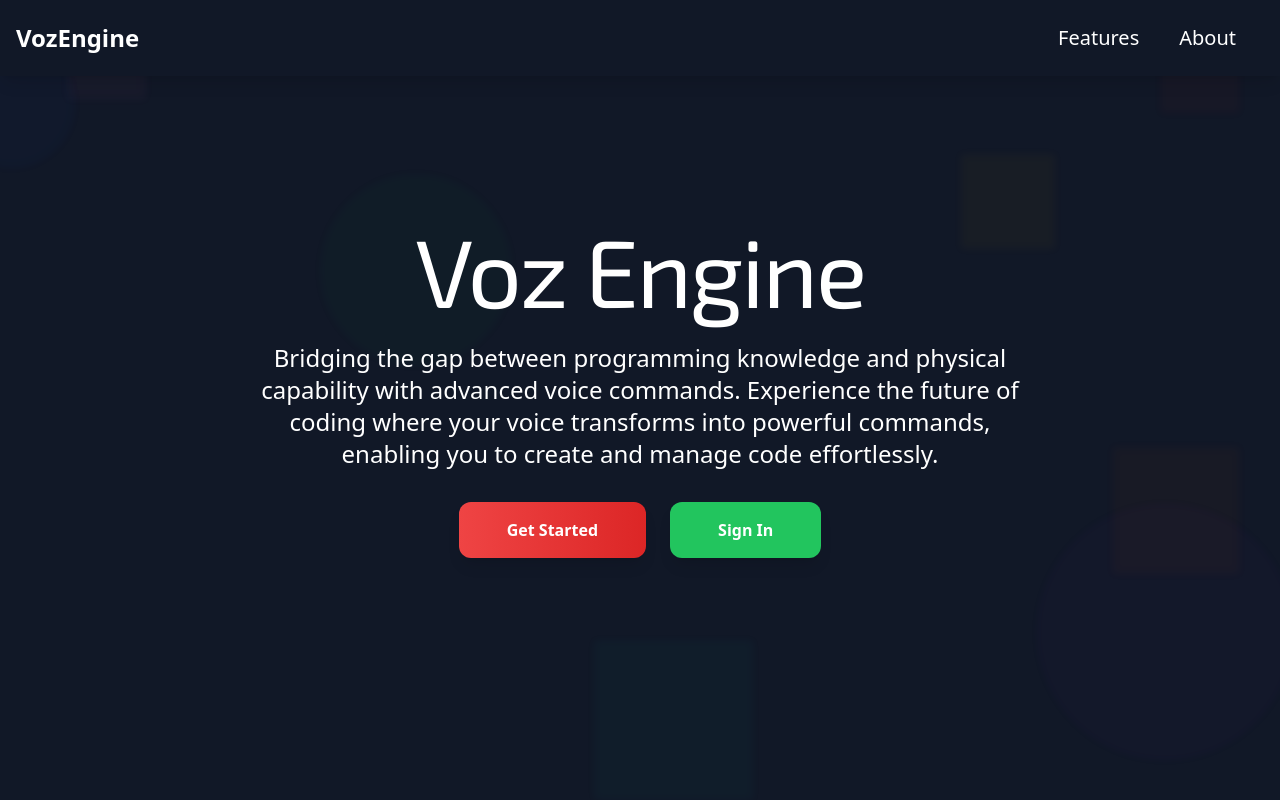
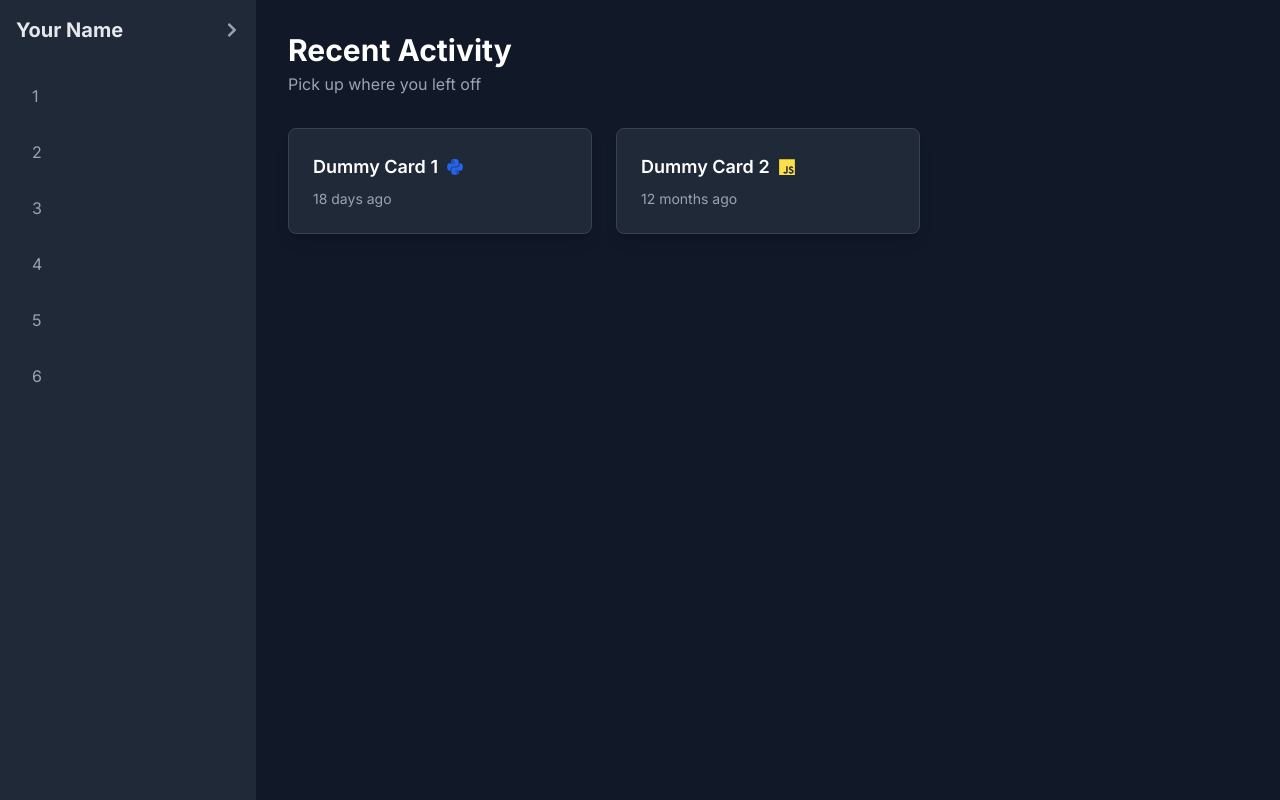
Before and after one commit to AbhishekNaik1112/Voz-, a Next.js app in the folder client/: page / in a window 1280 px wide. Shown: the top 800 px of the page. Built offline with nearby package versions, Linux system fonts and the light colour scheme; no server answers.

Commit message:
Sidebar Comp and Basic Home UI

```diff
--- a/client/app/components/Navbar.tsx
+++ b/client/app/components/Navbar.tsx
@@ -1,11 +1,12 @@
 import React from "react";
 import Link from "next/link";
 import { motion } from "framer-motion";
+// import { UserButton } from "@clerk/nextjs";
 
 const Navbar: React.FC = () => {
   return (
     <motion.nav
-      className="fixed top-0 left-0 right-0 bg-gray-900 text-white shadow-lg z-50 text-xl"
+      className="fixed top-0 left-0 right-0 text-white shadow-lg z-50 text-xl bg-transparent backdrop-blur-md backdrop-brightness-50"
       initial={{ opacity: 0, y: -50 }}
       animate={{ opacity: 1, y: 0 }}
       transition={{ duration: 0.5 }}
--- /dev/null
+++ b/client/app/components/Sidebar.tsx
@@ -0,0 +1,30 @@
+import React from "react";
+import { FaChevronRight } from "react-icons/fa";
+
+const Sidebar: React.FC = () => {
+  return (
+    <div className="w-64 h-screen bg-gray-800 p-4 text-gray-200">
+      <div className="flex items-center justify-between mb-8">
+        <span className="font-bold text-xl">Your Name</span>
+        <FaChevronRight className="cursor-pointer text-gray-400 hover:text-white transition-colors" />
+      </div>
+
+      <nav className="flex-1">
+        <ul className="space-y-4">
+          {Array.from({ length: 6 }).map((_, index) => (
+            <li key={index}>
+              <a
+                href="#"
+                className="flex items-center space-x-2 text-gray-400 hover:scale-105 hover:text-white transition-colors px-4 py-2 rounded-md hover:bg-gray-900 "
+              >
+                <span>{index + 1}</span>
+              </a>
+            </li>
+          ))}
+        </ul>
+      </nav>
+    </div>
+  );
+};
+
+export default Sidebar;
--- /dev/null
+++ b/client/app/home-page/[[...home-page]]/page.tsx
@@ -0,0 +1,38 @@
+"use client";
+import Sidebar from "@/app/components/Sidebar";
+import React from "react";
+import { FaHtml5, FaJs, FaPython, FaReact } from "react-icons/fa";
+
+const MainContent: React.FC = () => {
+  return (
+    <div className="flex">
+      <Sidebar />
+      <main className="flex-1 p-8 bg-gray-900 h-screen overflow-y-auto text-gray-200">
+        <header className="mb-8">
+          <h1 className="text-3xl font-bold text-white">Recent Activity</h1>
+          <p className="text-gray-400 mt-1">Pick up where you left off</p>
+        </header>
+
+        <section className="grid grid-cols-1 md:grid-cols-2 lg:grid-cols-3 gap-6">
+          <div className="bg-gray-800 p-6 rounded-lg shadow-lg border border-gray-700 hover:scale-105 transition duration-300">
+            <h3 className="font-semibold text-lg flex items-center space-x-2 text-white">
+              <span>Dummy Card 1</span>
+              <FaPython className="text-blue-600" />
+            </h3>
+            <p className="text-sm text-gray-400 mt-2">18 days ago</p>
+          </div>
+
+          <div className="bg-gray-800 p-6 rounded-lg shadow-lg border border-gray-700 hover:scale-105 transition duration-300">
+            <h3 className="font-semibold text-lg flex items-center space-x-2 text-white">
+              <span>Dummy Card 2</span>
+              <FaJs className="text-yellow-300" />
+            </h3>
+            <p className="text-sm text-gray-400 mt-2">12 months ago</p>
+          </div>
+        </section>
+      </main>
+    </div>
+  );
+};
+
+export default MainContent;
--- a/client/app/page.tsx
+++ b/client/app/page.tsx
@@ -1,12 +1,16 @@
-import LandingPage from "./pages/LandingPage";
-// import TestPage from "./pages/test";
-
+// import LandingPage from "./pages/LandingPage";
+// import TestPage from "./pages/Test";
+// import Sidebar from "./components/Sidebar";
+import MainContent from "./home-page/[[...home-page]]/page";
 
 export default function Home() {
   return (
     <>
-      <LandingPage />
+      {/* <LandingPage /> */}
       {/* <TestPage /> */}
+
+      <MainContent />
+      {/* <Sidebar/> */}
     </>
   );
 }
--- a/client/app/pages/LandingPage.tsx
+++ b/client/app/pages/LandingPage.tsx
@@ -10,6 +10,7 @@ import { motion } from "framer-motion";
 import { Exo_2 } from "next/font/google";
 import Navbar from "../components/Navbar";
 import { Dock } from "@/components/magicui/dock";
+import Modal from "@/components/animata/overlay/modal";
 
 const exo_2 = Exo_2({
   weight: "400",
@@ -19,7 +20,6 @@ const exo_2 = Exo_2({
 
 const LandingPage: React.FC = () => {
   const { user } = useUser();
-  console.log("log", user?.id);
   useEffect(() => {
     if (user) {
       const userData = {
@@ -38,12 +38,11 @@ const LandingPage: React.FC = () => {
           console.error("Error sending user data:", error);
         });
     }
-  }, [user]);
+  }, []);
 
   return (
     <div className="font-sans leading-normal tracking-normal bg-gray-900 text-gray-200">
       <Navbar />
-      <UserButton />
       {/* Hero Section */}
       <section className="relative bg-gray-900 text-white py-24 h-screen flex items-center justify-center overflow-hidden">
         {/* Animated Shapes */}
@@ -296,15 +295,10 @@ const LandingPage: React.FC = () => {
                 Terms
               </Link>
             </li>
-            <li className="inline-block mx-2">
-              <a
-                href="#"
-                className="hover:text-white transition duration-300 ease-in-out"
-              >
-                Contact
-              </a>
-            </li>
           </ul>
+          <div className="inline-block mx-2">
+            <Modal modalSize="lg" />
+          </div>
         </div>
       </footer>
     </div>
--- /dev/null
+++ b/client/components/animata/overlay/modal.tsx
@@ -0,0 +1,97 @@
+import { useState } from "react";
+import { AnimatePresence, motion } from "framer-motion";
+
+import { cn } from "@/lib/utils";
+import { FaGithub } from "react-icons/fa";
+import { SiGmail } from "react-icons/si";
+
+export default function Modal({
+  modalSize = "lg",
+}: {
+  modalSize?: "sm" | "lg";
+}) {
+  const [isOpen, setIsOpen] = useState(false);
+  return (
+    <div>
+      <li className="inline-block mx-2">
+        <a
+          onClick={() => setIsOpen(true)}
+          className="hover:text-white transition duration-300 ease-in-out cursor-pointer"
+        >
+          Contact
+        </a>
+      </li>
+
+      <AnimatePresence>
+        {isOpen && (
+          <div
+            onClick={() => setIsOpen(false)}
+            className="fixed inset-0 z-50 flex cursor-pointer items-center justify-center overflow-y-scroll bg-slate-900/20 p-8 backdrop-blur"
+          >
+            <motion.div
+              initial={{ scale: 0, rotate: "180deg" }}
+              animate={{
+                scale: 1,
+                rotate: "0deg",
+                transition: {
+                  type: "spring",
+                  bounce: 0.25,
+                },
+              }}
+              exit={{ scale: 0, rotate: "180deg" }}
+              onClick={(e) => e.stopPropagation()}
+              className={cn(
+                "relative w-full max-w-lg cursor-default overflow-hidden rounded-md bg-gradient-to-r from-gray-900 via-gray-900 to-gray-900 p-6 text-white shadow-2xl",
+                {
+                  "max-w-sm": modalSize === "sm",
+                  "max-w-[calc(100%-80rem)] max-h-[calc(100%-20rem)]":
+                    modalSize === "lg",
+                }
+              )}
+            >
+              <div className="flex flex-col gap-3">
+                <p className="mb-1 text-center">
+                  <section className="bg-gray-900 py-20">
+                    <div className="container mx-auto px-6">
+                      <h2 className="text-3xl sm:text-4xl md:text-5xl font-extrabold mb-12 text-center text-white">
+                        Contact Me
+                      </h2>
+                      <div className="flex flex-col items-center">
+                        <div className="bg-gray-700 rounded-lg shadow-lg p-8 max-w-md mx-auto">
+                          <p className="text-base sm:text-lg mb-4 text-center">
+                            If you have any questions or want to collaborate,
+                            feel free to reach out to me.
+                          </p>
+                          <div className="text-center flex flex-col items-center">
+                            <a
+                              href="https://github.com/abhisheknaik1112"
+                              className="text-blue-400 hover:text-blue-500 transition duration-300 ease-in-out flex items-center"
+                              target="_blank"
+                              rel="noopener noreferrer"
+                            >
+                              <FaGithub className="text-4xl mr-2" /> Abhishek
+                              Naik
+                            </a>
+                            <p className="text-base sm:text-lg mt-2">
+                              <a
+                                href="mailto:abhisheknaik1112@gmail.com"
+                                className="text-blue-400 hover:text-blue-500 transition duration-300 ease-in-out flex items-center"
+                              >
+                                <SiGmail className="text-4xl mr-2" />{" "}
+                                abhisheknaik1112@gmail
+                              </a>
+                            </p>
+                          </div>
+                        </div>
+                      </div>
+                    </div>
+                  </section>
+                </p>
+              </div>
+            </motion.div>
+          </div>
+        )}
+      </AnimatePresence>
+    </div>
+  );
+}
--- a/client/next.config.mjs
+++ b/client/next.config.mjs
@@ -4,7 +4,7 @@ const nextConfig = {
       return [
         {
           source: '/users',
-          destination: 'http://localhost:3000/api/users',
+          destination: 'http://localhost:5000/api/users',
         },
       ];
     },
--- a/client/package.json
+++ b/client/package.json
@@ -13,6 +13,8 @@
     "@fortawesome/free-brands-svg-icons": "^6.6.0",
     "@fortawesome/free-solid-svg-icons": "^6.6.0",
     "@fortawesome/react-fontawesome": "^0.2.2",
+    "@tsparticles/engine": "^3.5.0",
+    "@tsparticles/react": "^3.0.0",
     "axios": "^1.7.3",
     "class-variance-authority": "^0.7.0",
     "clsx": "^2.1.1",
@@ -30,7 +32,8 @@
     "react-slick": "^0.30.2",
     "slick-carousel": "^1.8.1",
     "tailwind-merge": "^2.5.0",
-    "tailwindcss-animate": "^1.0.7"
+    "tailwindcss-animate": "^1.0.7",
+    "tsparticles": "^3.5.0"
   },
   "devDependencies": {
     "@types/node": "^20",
--- a/client/tailwind.config.ts
+++ b/client/tailwind.config.ts
@@ -1,13 +1,13 @@
-import type { Config } from "tailwindcss"
+import type { Config } from "tailwindcss";
 
 const config = {
   darkMode: ["class"],
   content: [
-    './pages/**/*.{ts,tsx}',
-    './components/**/*.{ts,tsx}',
-    './app/**/*.{ts,tsx}',
-    './src/**/*.{ts,tsx}',
-	],
+    "./pages/**/*.{ts,tsx}",
+    "./components/**/*.{ts,tsx}",
+    "./app/**/*.{ts,tsx}",
+    "./src/**/*.{ts,tsx}",
+  ],
   prefix: "",
   theme: {
     container: {
@@ -67,14 +67,19 @@ const config = {
           from: { height: "var(--radix-accordion-content-height)" },
           to: { height: "0" },
         },
+        sparkle: {
+          "0%, 100%": { opacity: "0.75", scale: "0.9" },
+          "50%": { opacity: "1", scale: "1" },
+        },
       },
       animation: {
         "accordion-down": "accordion-down 0.2s ease-out",
         "accordion-up": "accordion-up 0.2s ease-out",
+        sparkle: "sparkle 2s ease-in-out infinite",
       },
     },
   },
   plugins: [require("tailwindcss-animate")],
-} satisfies Config
+} satisfies Config;
 
-export default config
+export default config;
```
Also changed, not shown: client/app/pages/Homepage.tsx (deleted), 1 other file (tests, documents, lock files or other folders).
